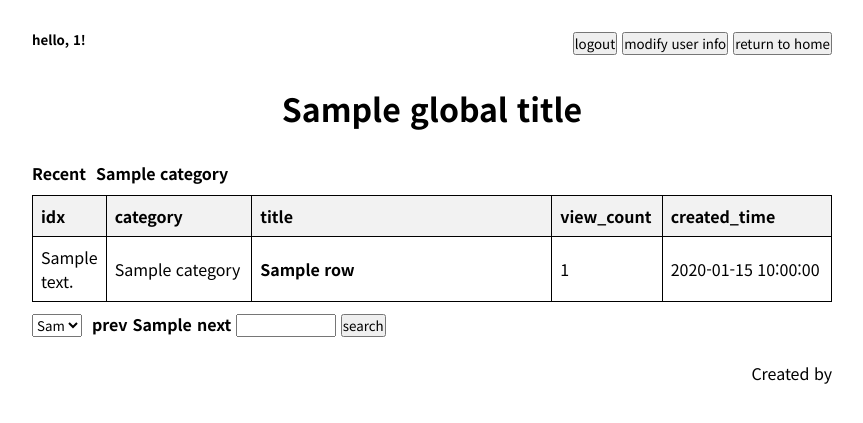
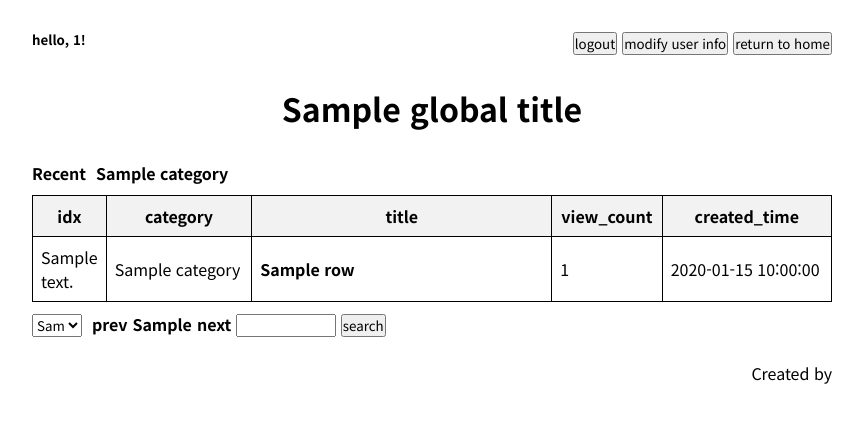
Before and after one commit to applesaltsky/whitebox, a Python web app: template templates/home.html in a window 1280 px wide. Shown: the top 423 px of the page, without its empty margins (208-1071 px from the left). Run offline with Jinja, Linux system fonts and the light colour scheme; the template is opened without the code that fills it: most values are stand-ins (such as "Sample title", 1, 10 or a date in 2020).

Commit message:
Update global_table.css

```diff
--- a/static/css/global_table.css
+++ b/static/css/global_table.css
@@ -5,10 +5,12 @@ table {
 table, th, td {
     border: 1px solid black;
 }
-th, td {
+td {
     padding: 8px;
     text-align: left;
 }
 th {
+    padding: 8px;
     background-color: #f2f2f2;
+    text-align : center;
 }
```
